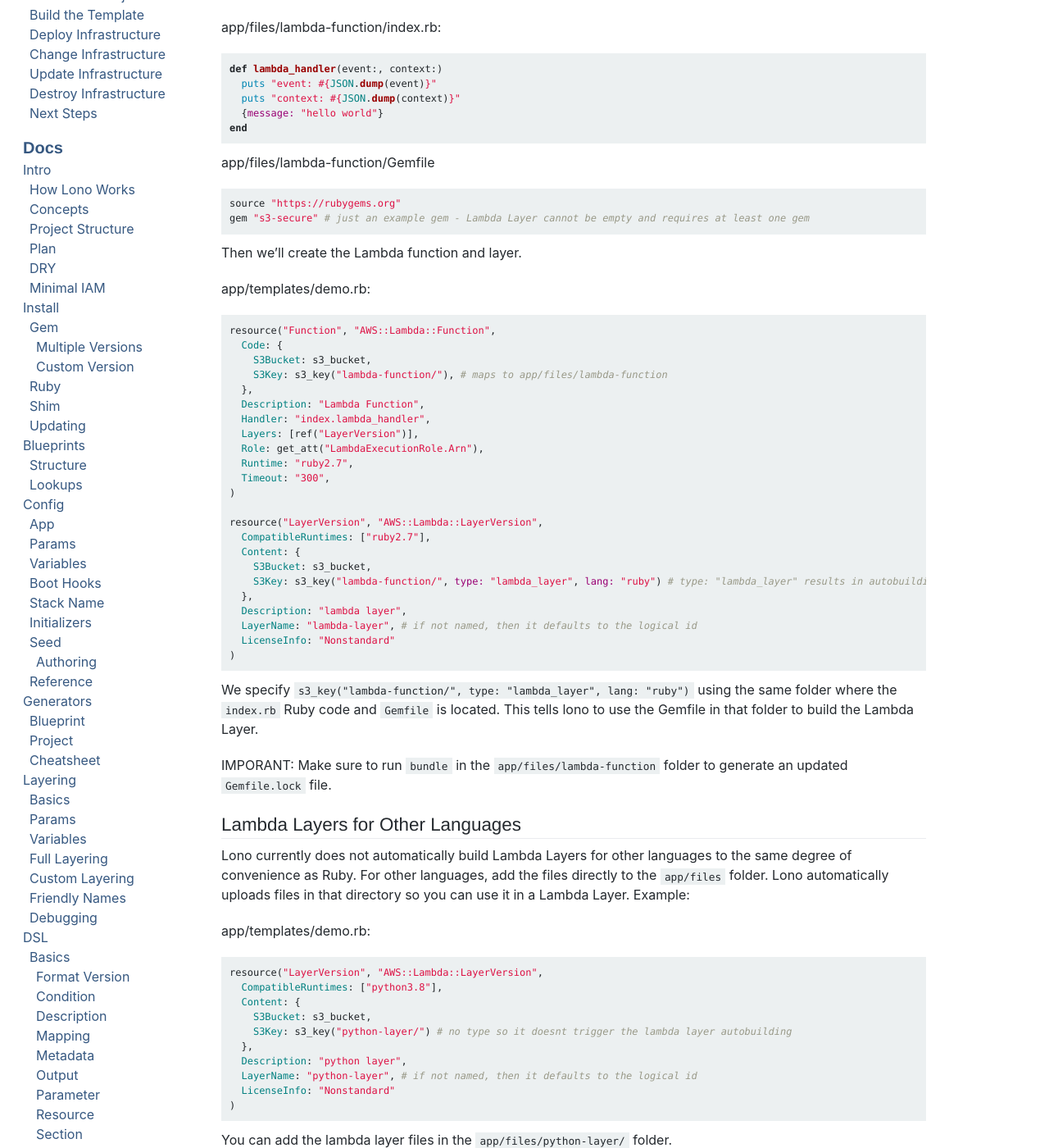
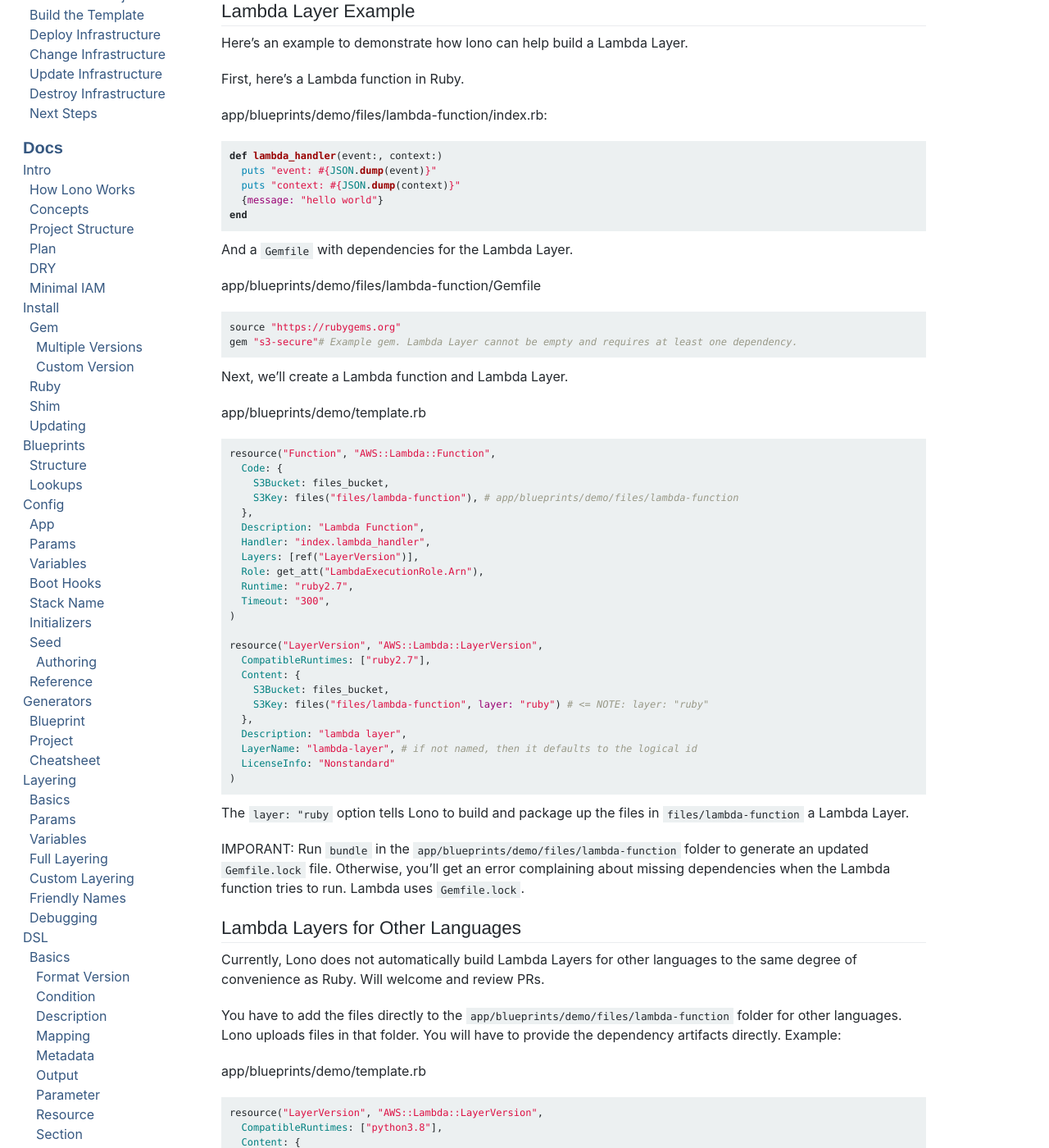
Before and after one commit to boltops-tools/lono-docs, a Jekyll site: the page built from _docs/extras/lambda-layers.md, in a window 1280 px wide and 1400 px high, scrolled down 246 px. Shown: the whole window at 82% size. Built offline with Jekyll 4.4.1, drawn with Linux system fonts in a browser that asks for light colours; cached includes are drawn as plain includes; a script that is not in the unit is left out; some of the changed text lies outside the part shown.

Commit message:
update docs

````diff
--- a/_docs/extras/lambda-layers.md
+++ b/_docs/extras/lambda-layers.md
@@ -5,9 +5,15 @@ categories: extras
 order: 2
 ---
 
-Lono supports building and uploading Ruby Gem Lambda Layers.  Here's an example Lambda function and Gemfile to demonstrate how lono helps with building Lambda layers.
+Lono can build and upload Lambda Layers.
 
-app/files/lambda-function/index.rb:
+## Lambda Layer Example
+
+Here's an example to demonstrate how lono can help build a Lambda Layer.
+
+First, here's a Lambda function in Ruby.
+
+app/blueprints/demo/files/lambda-function/index.rb:
 
 ```ruby
 def lambda_handler(event:, context:)
@@ -17,22 +23,24 @@ def lambda_handler(event:, context:)
 end
 ```
 
-app/files/lambda-function/Gemfile
+And a `Gemfile` with dependencies for the Lambda Layer.
+
+app/blueprints/demo/files/lambda-function/Gemfile
 
 ```ruby
 source "https://rubygems.org"
-gem "s3-secure" # just an example gem - Lambda Layer cannot be empty and requires at least one gem
+gem "s3-secure"# Example gem. Lambda Layer cannot be empty and requires at least one dependency.
 ```
 
-Then we'll create the Lambda function and layer.
+Next, we'll create a Lambda function and Lambda Layer.
 
-app/templates/demo.rb:
+app/blueprints/demo/template.rb
 
 ```ruby
 resource("Function", "AWS::Lambda::Function",
   Code: {
-    S3Bucket: s3_bucket,
-    S3Key: s3_key("lambda-function/"), # maps to app/files/lambda-function
+    S3Bucket: files_bucket,
+    S3Key: files("files/lambda-function"), # app/blueprints/demo/files/lambda-function
   },
   Description: "Lambda Function",
   Handler: "index.lambda_handler",
@@ -45,8 +53,8 @@ resource("Function", "AWS::Lambda::Function",
 resource("LayerVersion", "AWS::Lambda::LayerVersion",
   CompatibleRuntimes: ["ruby2.7"],
   Content: {
-    S3Bucket: s3_bucket,
-    S3Key: s3_key("lambda-function/", type: "lambda_layer", lang: "ruby") # type: "lambda_layer" results in autobuilding the layer using the Gemfile.lock
+    S3Bucket: files_bucket,
+    S3Key: files("files/lambda-function", layer: "ruby") # <= NOTE: layer: "ruby"
   },
   Description: "lambda layer",
   LayerName: "lambda-layer", # if not named, then it defaults to the logical id
@@ -54,27 +62,27 @@ resource("LayerVersion", "AWS::Lambda::LayerVersion",
 )
 ```
 
-We specify `s3_key("lambda-function/", type: "lambda_layer", lang: "ruby")` using the same folder where the `index.rb` Ruby code and `Gemfile` is located. This tells lono to use the Gemfile in that folder to build the Lambda Layer.
+The `layer: "ruby` option tells Lono to build and package up the files in `files/lambda-function` a Lambda Layer.
 
-IMPORANT: Make sure to run `bundle` in the `app/files/lambda-function` folder to generate an updated `Gemfile.lock` file.
+IMPORANT: Run `bundle` in the `app/blueprints/demo/files/lambda-function` folder to generate an updated `Gemfile.lock` file. Otherwise, you'll get an error complaining about missing dependencies when the Lambda function tries to run.  Lambda uses `Gemfile.lock`.
 
 ## Lambda Layers for Other Languages
 
-Lono currently does not automatically build Lambda Layers for other languages to the same degree of convenience as Ruby. For other languages, add the files directly to the `app/files` folder. Lono automatically uploads files in that directory so you can use it in a Lambda Layer. Example:
+Currently, Lono does not automatically build Lambda Layers for other languages to the same degree of convenience as Ruby. Will welcome and review PRs.
 
-app/templates/demo.rb:
+You have to add the files directly to the `app/blueprints/demo/files/lambda-function` folder for other languages. Lono uploads files in that folder. You will have to provide the dependency artifacts directly. Example:
+
+app/blueprints/demo/template.rb
 
 ```ruby
 resource("LayerVersion", "AWS::Lambda::LayerVersion",
   CompatibleRuntimes: ["python3.8"],
   Content: {
-    S3Bucket: s3_bucket,
-    S3Key: s3_key("python-layer/") # no type so it doesnt trigger the lambda layer autobuilding
+    S3Bucket: files_bucket,
+    S3Key: files("python-layer") # <= NOTE: no layer option pass
   },
   Description: "python layer",
   LayerName: "python-layer", # if not named, then it defaults to the logical id
   LicenseInfo: "Nonstandard"
 )
 ```
-
-You can add the lambda layer files in the `app/files/python-layer/` folder.
````
